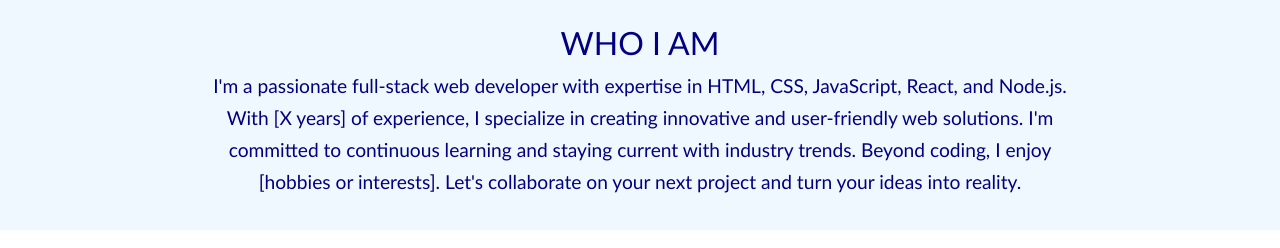
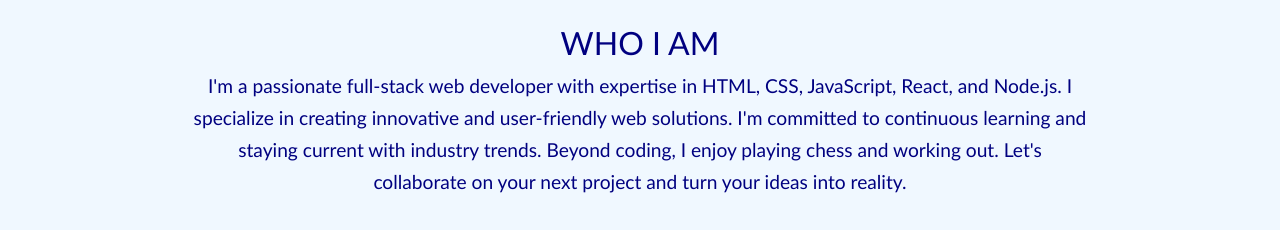
Before and after one commit to harshrajput018/portfolio, a React (Create React App) app: page / in a window 1280 px wide. Shown: the part 691-939 px from the top of the page. Built offline with nearby package versions, Linux system fonts and the light colour scheme.

Commit message:
made projects container scrollable(8)

```diff
--- a/src/components/About.js
+++ b/src/components/About.js
@@ -6,7 +6,7 @@
             <div className="About-content">
             <h2 >WHO I AM</h2>
                <div className='.para'>
-               I'm a passionate full-stack web developer with expertise in HTML, CSS, JavaScript, React, and Node.js. With [X years] of experience, I specialize in creating innovative and user-friendly web solutions. I'm committed to continuous learning and staying current with industry trends. Beyond coding, I enjoy [hobbies or interests]. Let's collaborate on your next project and turn your ideas into reality.
+               I'm a passionate full-stack web developer with expertise in HTML, CSS, JavaScript, React, and Node.js. I specialize in creating innovative and user-friendly web solutions. I'm committed to continuous learning and staying current with industry trends. Beyond coding, I enjoy playing chess and working out. Let's collaborate on your next project and turn your ideas into reality.
                 </div>
             </div>
 
```
